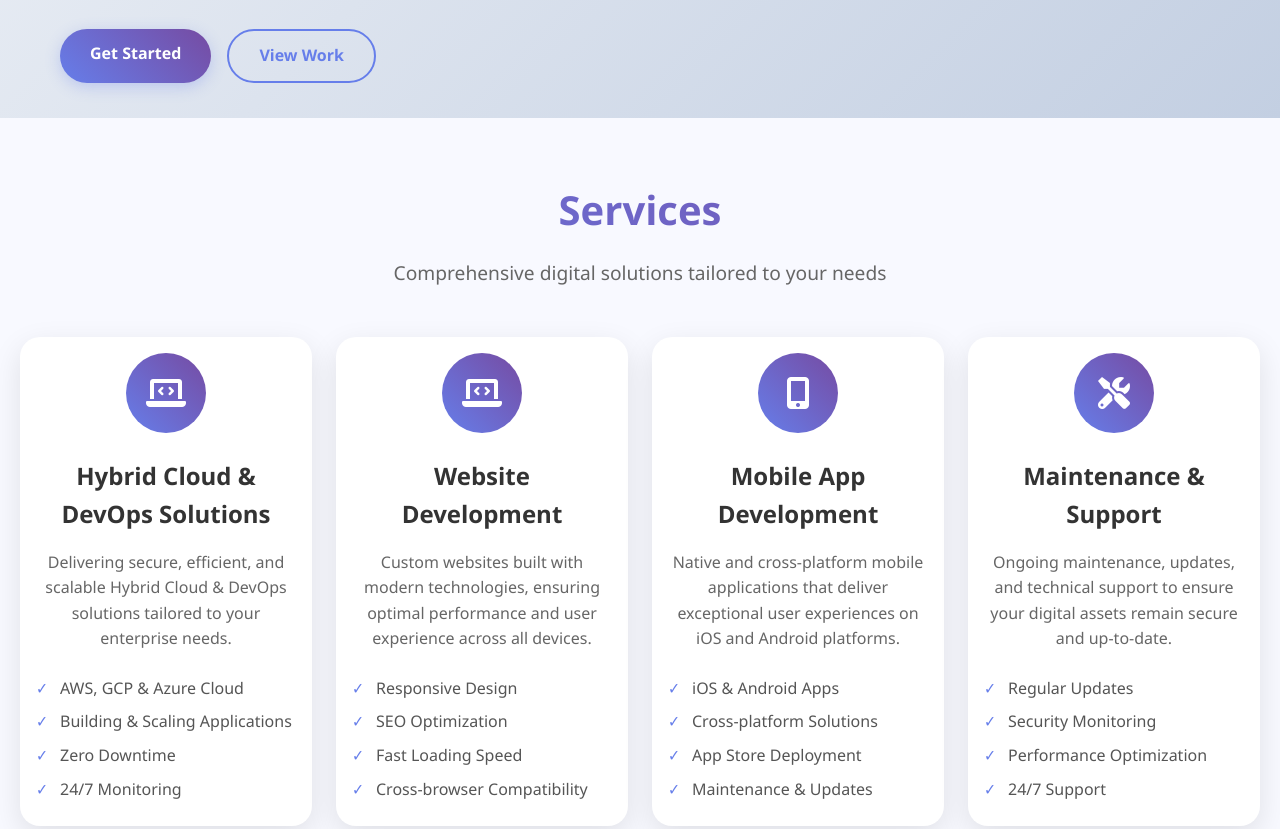
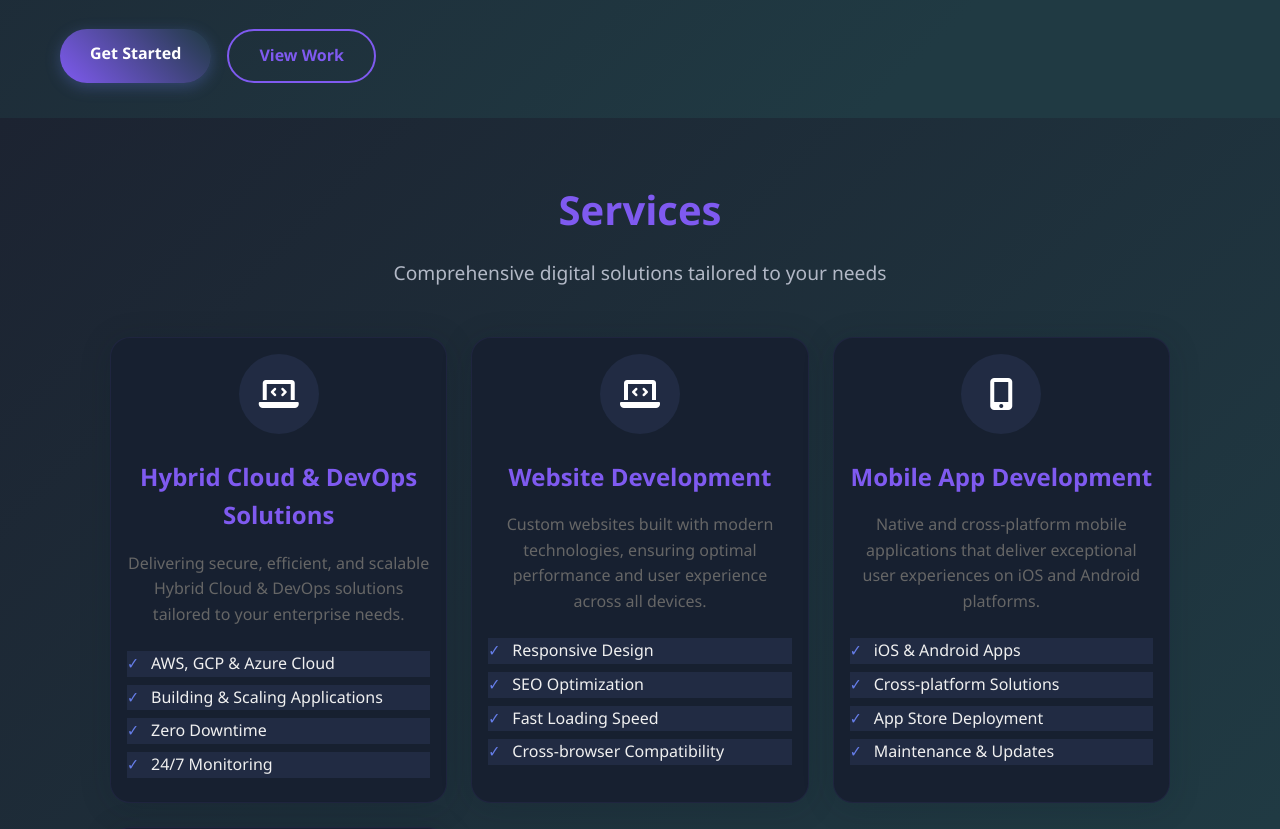
Before and after one commit to iftekarqureshi/freelance, a plain HTML site: page index.html in a window 1280 px wide. Shown: the part 682-1511 px from the top of the page. Drawn offline with Linux system fonts and the light colour scheme.

Commit message:
added some changes

```diff
--- a/style.css
+++ b/style.css
@@ -607,6 +607,145 @@ body.loaded .floating-card {
     padding-top: 1rem;
 }
 
+html, body {
+    background: linear-gradient(135deg, #0f2027 0%, #203a43 60%, #2c5364 100%);
+    color: #f0f0f0;
+}
+
+/* Headings & Accents */
+.section-title,
+h1, h2, h3, h4, h5, h6 {
+    color: #7F5AF0 !important;
+    background: none !important;
+    -webkit-background-clip: inherit;
+    -webkit-text-fill-color: inherit;
+}
+
+a, .nav-link {
+    color: #7F5AF0;
+    transition: color 0.3s;
+}
+a:hover, .nav-link:hover {
+    color: #fff;
+}
+
+/* Navbar */
+.navbar {
+    background: rgba(15,32,39, 0.95);
+    box-shadow: 0 2px 20px rgba(44,83,100,0.3);
+}
+
+.nav-link {
+    color: #f0f0f0;
+}
+.nav-link.active,
+.nav-link:hover {
+    color: #7F5AF0;
+}
+
+/* Hero & Sections BG */
+.hero,
+.about,
+.services,
+.portfolio,
+.contact {
+    background: linear-gradient(135deg, #1c2331 0%, #203a43 80%);
+}
+
+/* Cards (services, portfolio, form, etc) */
+.service-card,
+.portfolio-item,
+.contact-form {
+    background: #172030;
+    color: #f0f0f0;
+    box-shadow: 0 4px 32px 0 rgba(15,32,39,.16);
+    border: 1px solid rgba(127,90,240,0.08);
+}
+.service-icon,
+.portfolio-placeholder i,
+.contact-icon {
+    background: #212b43 !important;
+    color: #7F5AF0 !important;
+}
+
+/* Buttons */
+.btn-primary {
+    background: linear-gradient(45deg, #7F5AF0, #203a43);
+    color: #fff;
+    border: none;
+}
+.btn-primary:hover {
+    background: #7F5AF0;
+    color: #fff;
+}
+
+.btn-secondary,
+.filter-btn {
+    background: transparent;
+    color: #7F5AF0;
+    border: 2px solid #7F5AF0;
+}
+.btn-secondary:hover,
+.filter-btn.active,
+.filter-btn:hover {
+    background: #7F5AF0;
+    color: #fff;
+}
+
+/* Inputs & Selects */
+input, select, textarea {
+    background: #212b43;
+    color: #fff;
+    border: 1.5px solid #7F5AF0;
+}
+input:focus, select:focus, textarea:focus {
+    border-color: #f0f0f0;
+    background: #181d29;
+}
+
+::placeholder {
+    color: #b2b8c6;
+    opacity: 1;
+}
+
+.stats-grid .stat-number {
+    color: #7F5AF0 !important;
+}
+
+/* For icon backgrounds in social links (footer and elsewhere) */
+.social-links a {
+    background: #7F5AF0;
+    color: #fff;
+}
+
+/* Section Subtitle */
+.section-subtitle {
+    color: #b2b8c6;
+}
+
+/* Remove any bright card hovers if needed */
+.service-card:hover,
+.portfolio-item:hover {
+    box-shadow: 0 8px 40px 8px rgba(127,90,240,0.12);
+    background: #212b43;
+}
+
+/* Adjust container to not stretch too wide for readability */
+.container {
+    max-width: 1100px !important;
+}
+
+/* Remove white backgrounds on skills, feature lists etc. */
+.skill-bar,
+.service-features li,
+.portfolio-tech span {
+    background: #212b43 !important;
+    color: #f0f0f0 !important;
+}
+
+@media (max-width: 800px) {
+    .container { max-width: 98vw !important; }
+}
 
 
 /* ========== Responsive Media Queries ========== */
```
